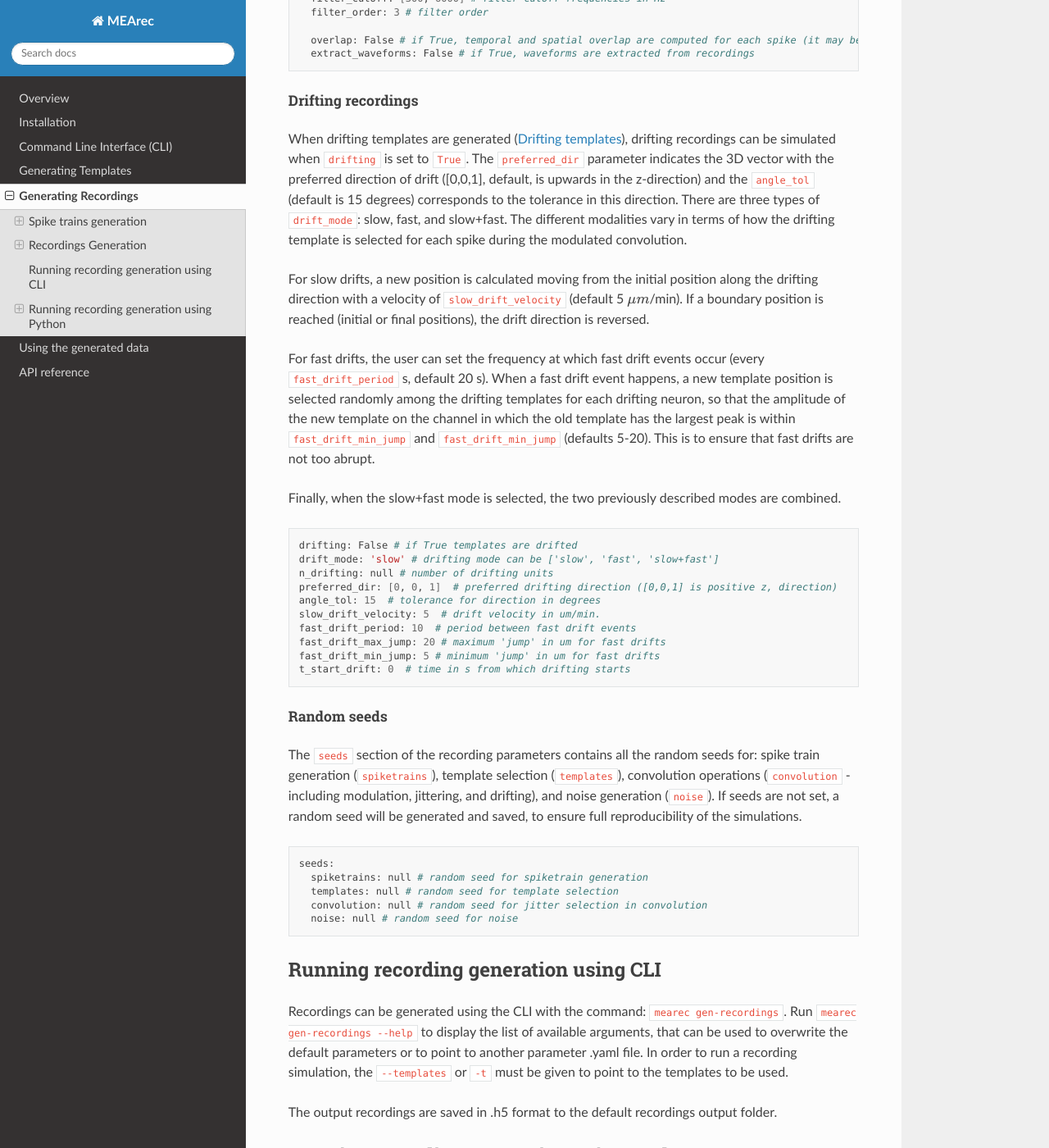
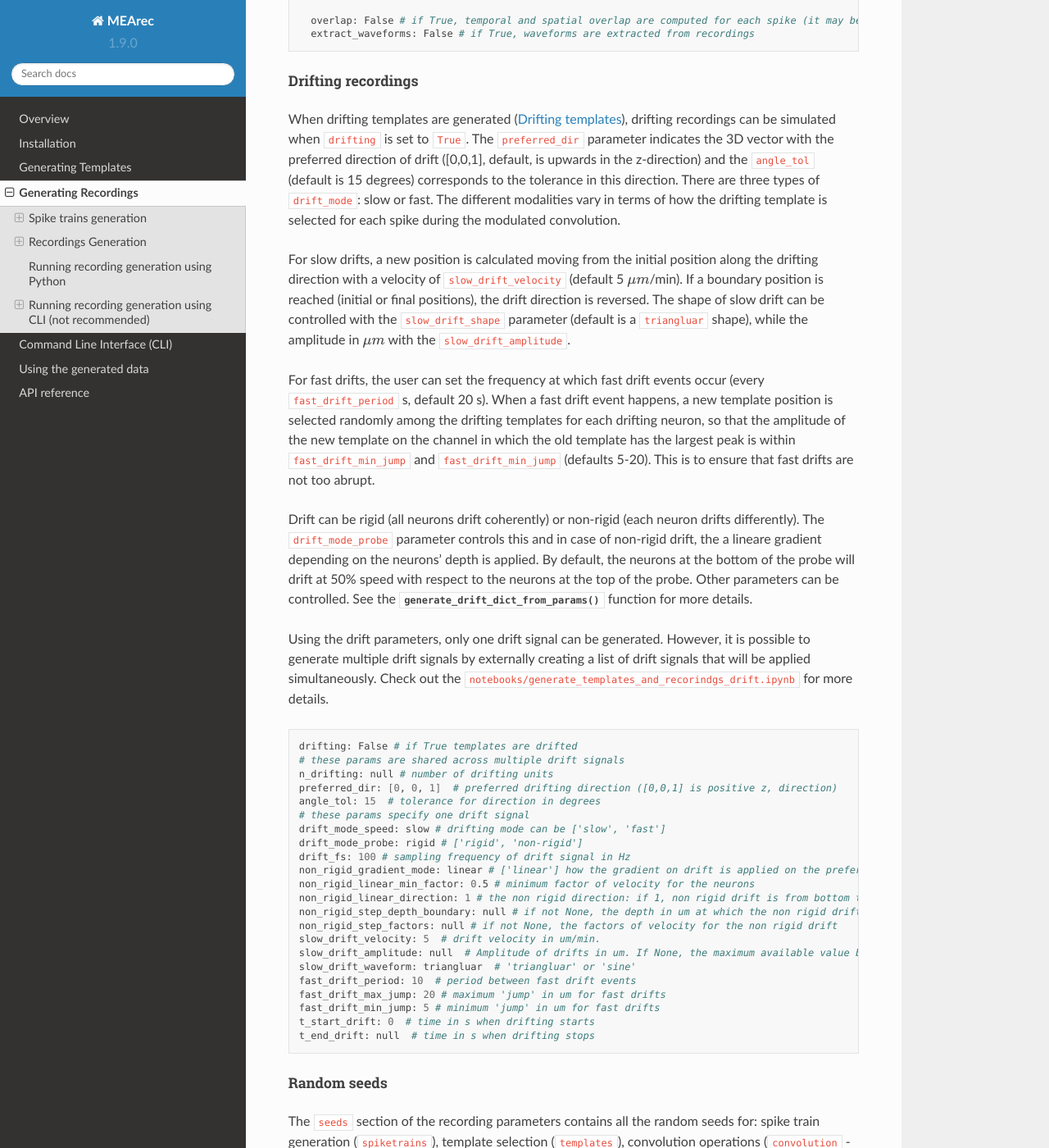
Before and after one commit to SpikeInterface/MEArec, a Sphinx documentation site: the page built from docs/generate_recordings.rst, in a window 1280 px wide and 1400 px high, scrolled down 5469 px. Shown: the whole window at 82% size. Built offline with Sphinx 7.4.7 and the Read the Docs theme 2.0.0, drawn with Linux system fonts in a browser that asks for light colours; some of the changed text lies outside the part shown.

Commit message:
Update docs

```diff
--- a/docs/api.rst
+++ b/docs/api.rst
@@ -29,88 +23,44 @@
 
 Module :mod:`MEArec.generation_tools`
 -------------------------------------
-.. automodule:: generation_tools
+.. automodule:: MEArec.generation_tools
 
-    function :class:`gen_templates`
-    -----------------------------------
     .. autofunction:: gen_templates
-
-
-    function :class:`gen_spiketrains`
-    -----------------------------------
     .. autofunction:: gen_spiketrains
-
-
-    function :class:`gen_recordings`
-    -----------------------------------
     .. autofunction:: gen_recordings
 
 
 Module :mod:`MEArec.tools`
 --------------------------
-.. automodule:: tools
+.. automodule:: MEArec.tools
 
-    function :class:`load_templates`
-    -----------------------------------
     .. autofunction:: load_templates
+    .. autofunction:: load_recordings
+    .. autofunction:: save_template_generator
+    .. autofunction:: save_recording_generator
+    .. autofunction:: get_default_config
+    .. autofunction:: get_default_cell_models_folder
+    .. autofunction:: get_default_templates_params
+    .. autofunction:: get_default_recordings_params
+    .. autofunction:: plot_rasters
+    .. autofunction:: plot_templates
+    .. autofunction:: plot_recordings
+    .. autofunction:: plot_waveforms
+    .. autofunction:: plot_amplitudes
+    .. autofunction:: plot_pca_map
+
+Module :mod:`MEArec.drift_tools`
+--------------------------------
+.. automodule:: MEArec.drift_tools
+
+    .. autofunction:: generate_drift_dict_from_params
 
 
-    function :class:`load_recordings`
-    -----------------------------------
-    .. autofunction:: load_recordings
+Module :mod:`MEArec.simulate_cells`
+-----------------------------------
+.. automodule:: MEArec.simulate_cells
 
-    function :class:`save_template_generator`
-    -----------------------------------------
-    .. autofunction:: save_template_generator
-
-
-    function :class:`save_recording_generator`
-    ------------------------------------------
-    .. autofunction:: save_recording_generator
-
-
-    function :class:`get_default_config`
-    ------------------------------------
-    .. autofunction:: get_default_config
-
-
-    function :class:`get_default_cell_models_folder`
-    ------------------------------------------------
-    .. autofunction:: get_default_cell_models_folder
-
-
-    function :class:`get_default_templates_params`
-    ----------------------------------------------
-    .. autofunction:: get_default_templates_params
-
-
-    function :class:`get_default_recordings_params`
-    -----------------------------------------------
-    .. autofunction:: get_default_recordings_params
-
-    function :class:`plot_rasters`
-    ------------------------------
-    .. autofunction:: plot_rasters
-
-
-    function :class:`plot_templates`
-    --------------------------------
-    .. autofunction:: plot_templates
-
-
-    function :class:`plot_recordings`
-    ---------------------------------
-    .. autofunction:: plot_recordings
-
-
-    function :class:`plot_waveforms`
-    --------------------------------
-    .. autofunction:: plot_waveforms
-
-    function :class:`plot_amplitudes`
-    ----------------------------------
-    .. autofunction:: plot_amplitudes
-
-    function :class:`plot_pca_map`
-    --------------------------------
-    .. autofunction:: plot_pca_map
+    .. autofunction:: calculate_extracellular_potential
+    .. autofunction:: return_bbp_cell
+    .. autofunction:: return_bbp_cell_morphology
+    .. autofunction:: run_cell_model
--- a/docs/conf.py
+++ b/docs/conf.py
@@ -26,9 +26,9 @@
 author = 'Alessio Buccino'
 
 # The short X.Y version
-version = ''
+version = '1.9.0'
 # The full version, including alpha/beta/rc tags
-release = ''
+release = '1.9.0'
 
 
 # -- General configuration ---------------------------------------------------
@@ -68,7 +68,7 @@
 #
 # This is also used if you do content translation via gettext catalogs.
 # Usually you set "language" from the command line for these cases.
-language = None
+language = "en"
 
 # List of patterns, relative to source directory, that match files and
 # directories to ignore when looking for source files.
--- a/docs/generate_recordings.rst
+++ b/docs/generate_recordings.rst
@@ -97,8 +97,7 @@
 provided) and they follow the following rules:
 
 * neuron locations cannot be closer than the :code:`min_dist` parameter (default 25 :math:`\mu m`)
-* templates must have an amplitude of at least :code:`min_amp` (default 50 :math:`\mu V`) and at most :code:`max_amp`
-(default 500 :math:`\mu V`)
+* templates must have an amplitude of at least :code:`min_amp` (default 50 :math:`\mu V`) and at most :code:`max_amp` (default 500 :math:`\mu V`)
 * if specified, neuron locations are selected within the :code:`xlim`, :code:`ylim`, and :code:`zlim` limits
 
 
@@ -263,12 +262,14 @@
 :code:`drifting` is set to :code:`True`. The :code:`preferred_dir` parameter indicates the 3D vector with the
 preferred direction of drift ([0,0,1], default, is upwards in the z-direction) and the :code:`angle_tol` (default is 15
 degrees) corresponds to the tolerance in this direction.
-There are three types of :code:`drift_mode`: slow, fast, and slow+fast.
+There are three types of :code:`drift_mode`: slow or fast.
 The different modalities vary in terms of how the drifting template is selected for each spike during the modulated convolution.
 
 For slow drifts, a new position is calculated moving from the initial position along the drifting direction with
 a velocity of :code:`slow_drift_velocity` (default 5 :math:`\mu m`/min).
 If a boundary position is reached (initial or final positions), the drift direction is reversed.
+The shape of slow drift can be controlled with the :code:`slow_drift_shape` parameter (default is a :code:`triangluar` shape),
+while the amplitude in :math:`\mu m` with the :code:`slow_drift_amplitude`.
 
 For fast drifts, the user can set the frequency at which fast drift events occur (every :code:`fast_drift_period` s, default 20 s).
 When a fast drift event happens, a new template position is selected randomly among the drifting templates for each
@@ -276,20 +277,41 @@
 peak is within :code:`fast_drift_min_jump` and :code:`fast_drift_min_jump` (defaults 5-20).
 This is to ensure that fast drifts are not too abrupt.
 
-Finally, when the slow+fast mode is selected, the two previously described modes are combined.
+Drift can be rigid (all neurons drift coherently) or non-rigid (each neuron drifts differently). The :code:`drift_mode_probe` parameter
+controls this and in case of non-rigid drift, the a lineare gradient depending on the neurons' depth is applied.
+By default, the neurons at the bottom of the probe will drift at 50% speed with respect to the neurons at the top of the probe.
+Other parameters can be controlled. See the :py:func:`~MEArec.drift_tools.generate_drift_dict_from_params` function for more details.
+
+Using the drift parameters, only one drift signal can be generated. However, it is possible to generate multiple drift signals
+by externally creating a list of drift signals that will be applied simultaneously.
+Check out the :code:`notebooks/generate_templates_and_recorindgs_drift.ipynb` for more details.
+
+
 
 .. code-block:: bash
 
       drifting: False # if True templates are drifted
-      drift_mode: 'slow' # drifting mode can be ['slow', 'fast', 'slow+fast']
+      # these params are shared across multiple drift signals
       n_drifting: null # number of drifting units
       preferred_dir: [0, 0, 1]  # preferred drifting direction ([0,0,1] is positive z, direction)
       angle_tol: 15  # tolerance for direction in degrees
+      # these params specify one drift signal
+      drift_mode_speed: slow # drifting mode can be ['slow', 'fast']
+      drift_mode_probe: rigid # ['rigid', 'non-rigid']
+      drift_fs: 100 # sampling frequency of drift signal in Hz
+      non_rigid_gradient_mode: linear # ['linear'] how the gradient on drift is applied on the prefered_dir. linear is 0->max velocity from up to bottom.
+      non_rigid_linear_min_factor: 0.5 # minimum factor of velocity for the neurons
+      non_rigid_linear_direction: 1 # the non rigid direction: if 1, non rigid drift is from bottom to top, if -1 is the opposite
+      non_rigid_step_depth_boundary: null # if not None, the depth in um at which the non rigid drift changes direction
+      non_rigid_step_factors: null # if not None, the factors of velocity for the non rigid drift
       slow_drift_velocity: 5  # drift velocity in um/min.
+      slow_drift_amplitude: null  # Amplitude of drifts in um. If None, the maximum available value based on the drifting templates is used.
+      slow_drift_waveform: triangluar  # 'triangluar' or 'sine'
       fast_drift_period: 10  # period between fast drift events
       fast_drift_max_jump: 20 # maximum 'jump' in um for fast drifts
       fast_drift_min_jump: 5 # minimum 'jump' in um for fast drifts
-      t_start_drift: 0  # time in s from which drifting starts
+      t_start_drift: 0  # time in s when drifting starts
+      t_end_drift: null  # time in s when drifting stops
 
 Random seeds
 ^^^^^^^^^^^^
@@ -307,9 +329,32 @@
       convolution: null # random seed for jitter selection in convolution
       noise: null # random seed for noise
 
+Running recording generation using Python
+-----------------------------------------
 
-Running recording generation using CLI
---------------------------------------
+Recordings can also be generated using a Python script, or a jupyter notebook.
+
+
+.. code-block:: python
+
+    import MEArec as mr
+    recgen = mr.gen_recordings(params=None, templates=None, tempgen=None, n_jobs=None, verbose=False)
+
+
+The :code:`params` argument can be the path to a yaml file or a dictionary containing the parameters (if :code:`None`` default
+parameters are used). On of the :code:`templates` or :code:`tempgen` parameters must be indicated, the
+former pointing to a generated templates file, the latter instead is a :code:`TemplateGenerator` object.
+The :code:`n_jobs` argument indicates how many jobs will be used in parallel (for parallel processing, more than 1 chunks
+are required).
+If :code:`verbose=True`, the output shows the progress of the template simulation. :code:`verbose=True` corresponds to
+:code:`verbose=1`. For a higher level of verbosity also :code:`verbose=2` can be used.
+
+
+The :code:`gen_recordings()` function returns a gen_templates :code:`RecordingGenerator` object (:code:`recgen`).
+
+
+Running recording generation using CLI (not recommended)
+--------------------------------------------------------
 
 Recordings can be generated using the CLI with the command: :code:`mearec gen-recordings`.
 Run :code:`mearec gen-recordings --help` to display the list of available arguments, that can be used to overwrite the
@@ -318,27 +363,6 @@
 
 The output recordings are saved in .h5 format to the default recordings output folder.
 
-Running recording generation using Python
------------------------------------------
-
-Recordings can also be generated using a Python script, or a jupyter notebook.
-
-.. code-block:: python
-
-    import MEArec as mr
-    recgen = mr.gen_recordings(params=None, templates=None, tempgen=None, n_jobs=None, verbose=False)
-
-The :code:`params` argument can be the path to a .yaml file or a dictionary containing the parameters
-(if None default parameters are used). On of the :code:`templates` or :code:`tempgen` parameters must be indicated, the
-former pointing to a generated templates file, the latter instead is a :code:`TemplateGenerator` object.
-The :code:`n_jobs` argument indicates how many jobs will be used in parallel (for parallel processing, more than 1 chunks
-are required).
-If :code:`verbose` is True, the output shows the progress of the template simulation. :code:`verbose`=True corresponds to
-:code:`verbose`=1. For a higher level of verbosity also :code:`verbose`=2 can be used.
-
-
-The :code:`gen_recordings()` function returns a gen_templates :code:`RecordingGenerator` object (:code:`recgen`).
-
 The RecordingGenerator object
 ~~~~~~~~~~~~~~~~~~~~~~~~~~~~~
 
@@ -346,8 +370,7 @@
 
 * recordings: (n_electrodes, n_samples) recordings
 * spiketrains: list of (n_spiketrains) :code:`neo.Spiketrain` objects
-* templates: (n_spiketrains, n_jitters, n_electrodes, n_templates samples) templates --
-(n_spiketrains, n_drifting_steps, n_jitters, n_electrodes, n_templates samples) for drifting recordings
+* templates: (n_spiketrains, n_jitters, n_electrodes, n_templates samples) templates -- (n_spiketrains, n_drifting_steps, n_jitters, n_electrodes, n_templates samples) for drifting recordings
 * templates_celltypes: (n_spiketrains) templates cell type
 * templates_locations: (n_spiketrains, 3) templates soma locations
 * templates_rotations: (n_spiketrains, 3) 3d model rotations
--- a/docs/index.rst
+++ b/docs/index.rst
@@ -20,13 +20,15 @@
 
    overview
    installation
-   cli
    generate_templates
    generate_recordings
+   cli
    usage
    api
 
-For further details, please refer to the `MEArec preprint <https://www.biorxiv.org/content/10.1101/691642v1>`_
+For further details, please refer to the article:
+
+`MEArec: A Fast and Customizable Testbench Simulator for Ground-truth Extracellular Spiking Activity <https://doi.org/10.1007/s12021-020-09467-7>`_
 
 Contact
 =======
--- a/src/MEArec/__init__.py
+++ b/src/MEArec/__init__.py
@@ -23,3 +23,5 @@
                           plot_waveforms, safe_yaml_load, save_dict_to_hdf5,
                           save_recording_generator, save_recording_to_file,
                           save_template_generator)
+
+from MEArec.drift_tools import generate_drift_dict_from_params
```
Also changed, not shown: other parts of docs/api.rst (+1 -7 lines), docs/generate_templates.rst (+8 -9 lines), src/MEArec/default_params/recordings_params.yaml (+4 -4 lines), 1 other file.
